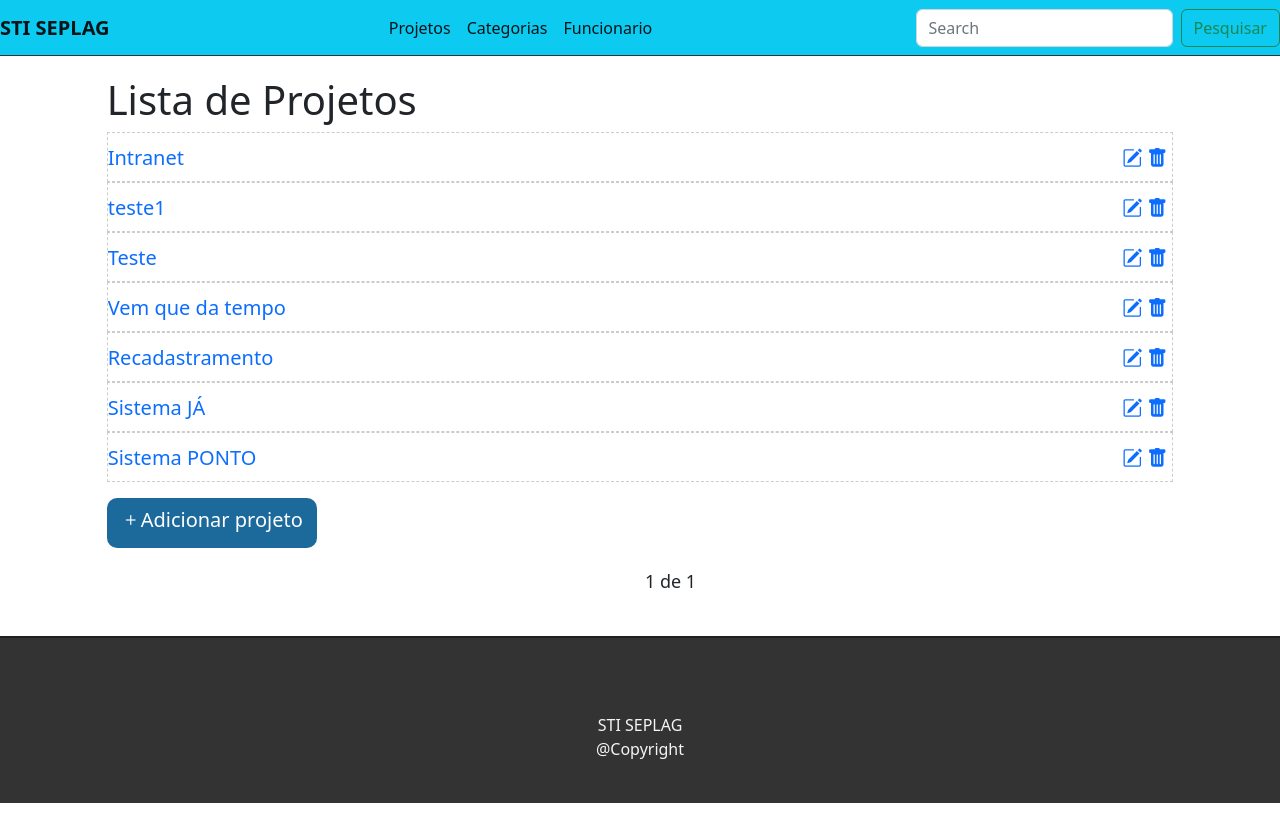
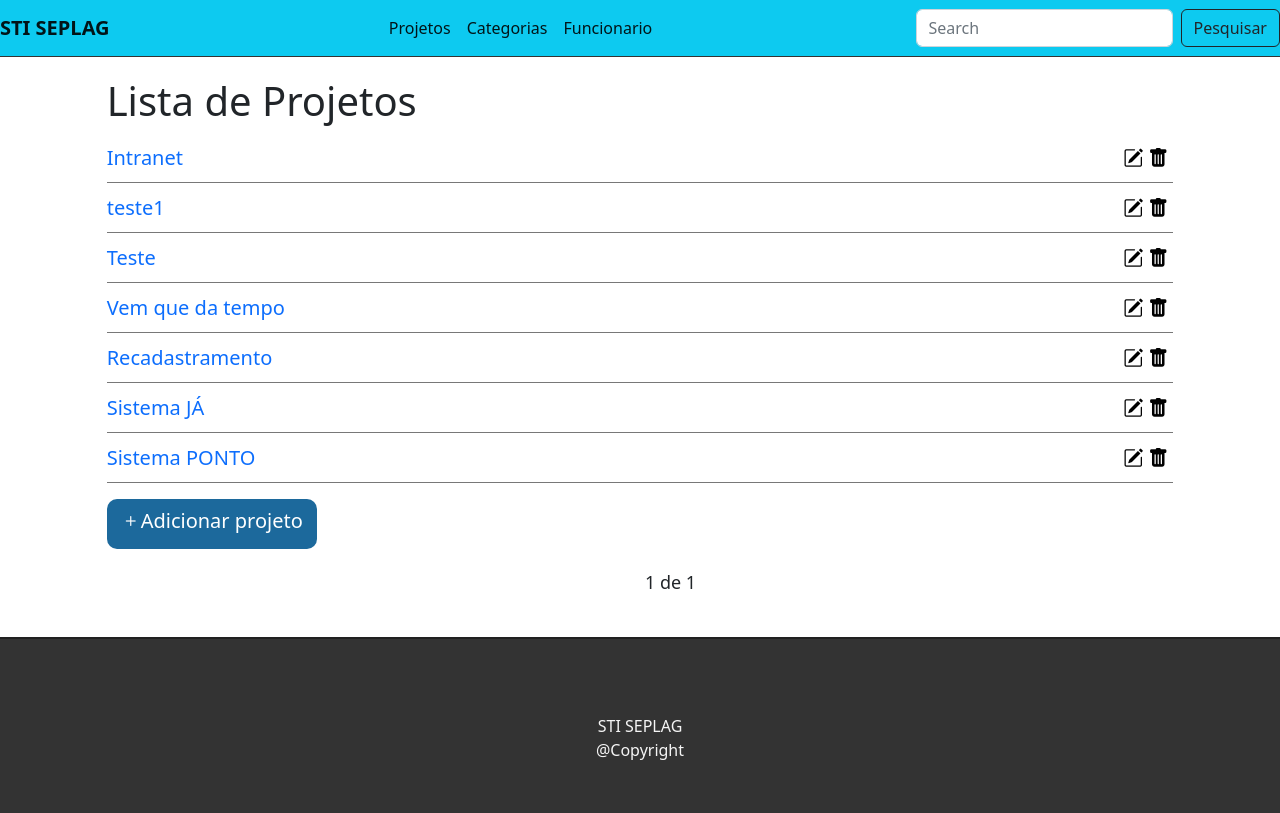
Before and after one commit to emessonh/acompanhamento_projetos, a Django app: page / in a window 1280 px wide. Run offline with Django 4.2, Linux system fonts and the light colour scheme; data comes from the database, SQL or seed files in the repository; both versions use the stored data as it was after the commit; some libraries are stand-ins or nearby versions.

Commit message:
estilizacao do site

```diff
--- a/tasks/static/css/styles.css
+++ b/tasks/static/css/styles.css
@@ -1,6 +1,5 @@
 .container-fluid{
     padding: 0;
-
 }
 
 /* Navbar */
@@ -8,7 +7,6 @@
 .navbar{
     border-bottom: 1px solid #333;
     margin-bottom: 20px;
-    height: 7vh;
 }
 
 .navbar-nav{
@@ -46,7 +44,7 @@
     font-size: 20px;
     height: 50px;
     padding-top: 10px;
-    border: 1px dashed #ccc;
+    border-bottom: 1px outset #ccc;
 }
 
 .task-item i{
@@ -77,7 +75,7 @@
 
 footer{
     background-color: #333;
-    height: 20.9vh;
+    height: 22vh;
     border-top: 2px solid #202020;
     bottom: 0;
     width: 100%;
@@ -124,3 +122,13 @@ ul.messages li{
     margin-left: 5px;
     margin-right: 5px;
 }
+
+/* Botões página inicial */
+
+.trash-btn{
+    color: black;
+}
+
+.edit-btn{
+    color: black;
+}
--- a/tasks/templates/base.html
+++ b/tasks/templates/base.html
@@ -34,7 +34,7 @@
                     </ul>
                     <form class="d-flex" role="search" method='get' id='search-form'>
                         <input class="form-control me-2" type="search" placeholder="Search" name='search-input' aria-label="Search" {% if search %}value='{{search}}'{% endif %}>
-                        <button class="btn btn-outline-success" type="submit" id='search-button'>Pesquisar</button>
+                        <button class="btn btn-outline-dark" type="submit" id='search-button'>Pesquisar</button>
                     </form>
                 </div>
                 </div>
--- a/tasks/templates/tasks/addtask.html
+++ b/tasks/templates/tasks/addtask.html
@@ -5,7 +5,7 @@
 
 {% block content %}
 <div class='offset-1 col-10 list-div'>
-    <h1>Adicione a seu novo projeto: </h1>
+    <h1>Adicione seu novo projeto: </h1>
     <form method="post">
         {% csrf_token %}
         {{ form|crispy }}
--- a/tasks/templates/tasks/edittask.html
+++ b/tasks/templates/tasks/edittask.html
@@ -6,7 +6,7 @@
 
 {% block content %}
 <div class='offset-1 col-10 list-div'>
-    <h1>Editando projeto: </h1>
+    <h1>Editando projeto:</h1>
     <form method="post">
         {% csrf_token %}
         {{ form|crispy }}
--- a/tasks/templates/tasks/list.html
+++ b/tasks/templates/tasks/list.html
@@ -21,10 +21,10 @@
         <li class='task-item'>
             <span><a href='/task/{{task.id}}' style="text-decoration: none;">{{task.title}}</a></span>
             <a href="delete/{{task.id}}" class="delete-btn">
-                <span><i class="bi bi-trash-fill"></i></span>
+                <span><i class="bi bi-trash-fill trash-btn"></i></span>
             </a>
             <a href="edit/{{task.id}}" >
-                <span><i class="bi bi-pencil-square" ></i></span>
+                <span><i class="bi bi-pencil-square edit-btn" ></i></span>
             </a>
 
         </li>
```
Also changed, not shown: db.sqlite3.
